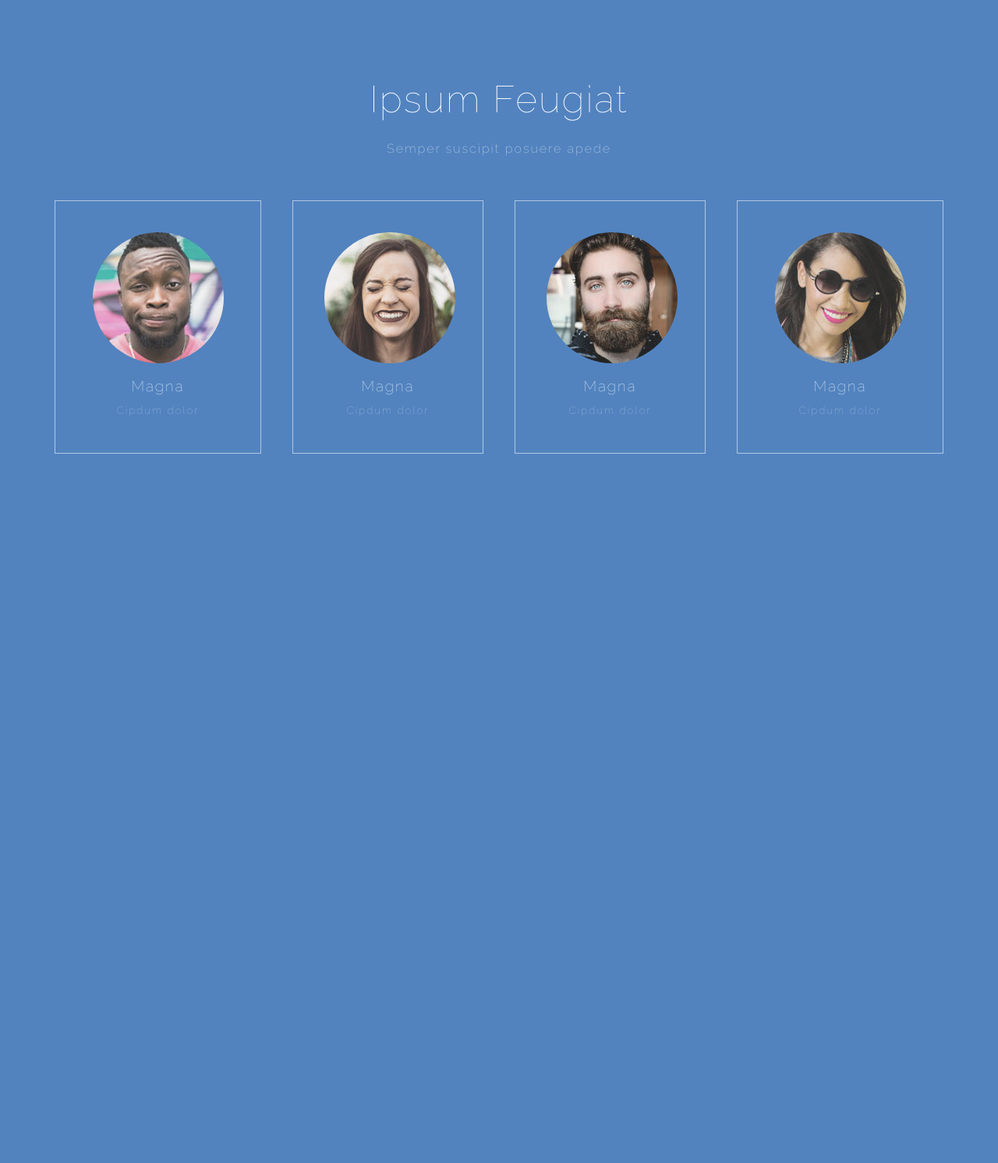
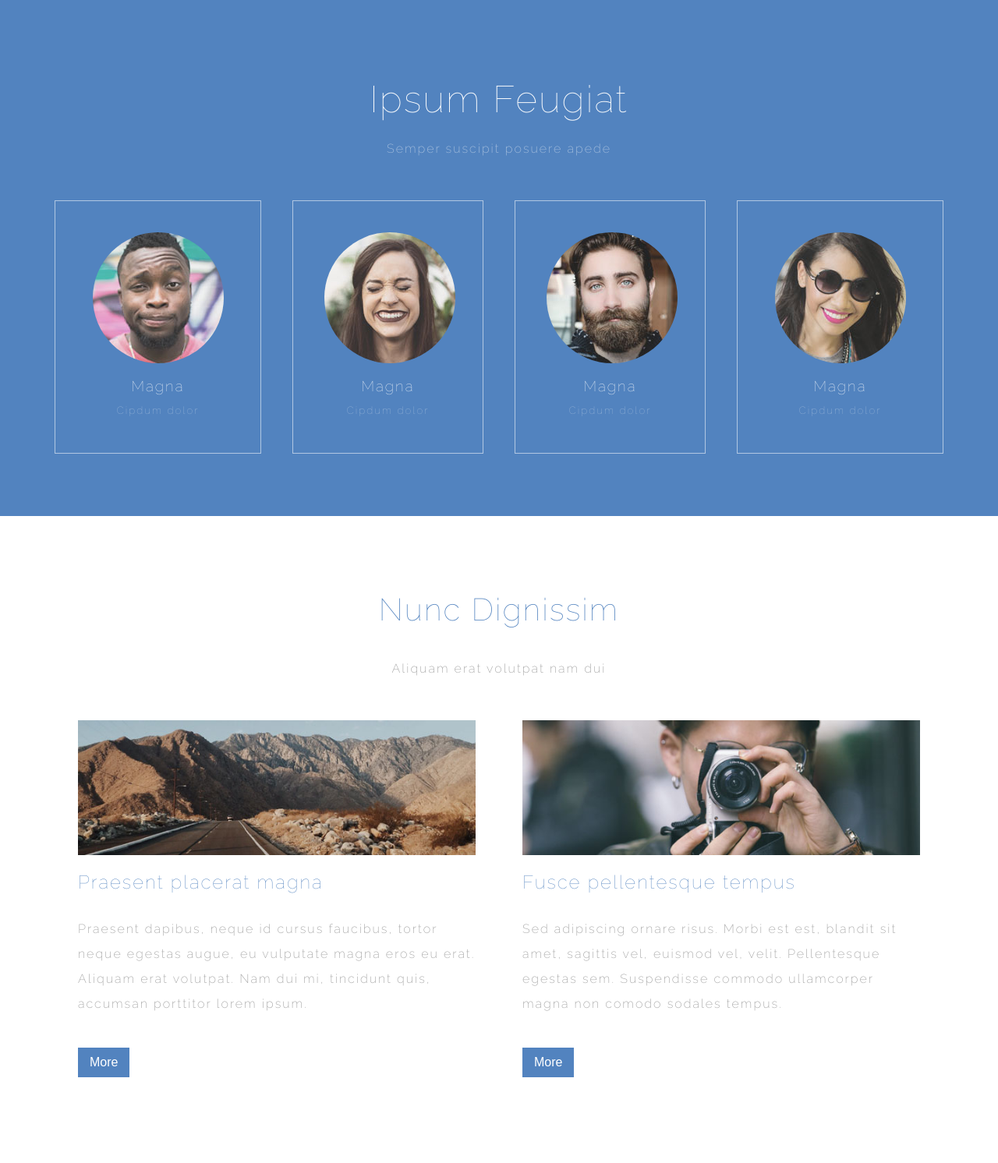
Before and after one commit to peka80/Webcon, a PHP site: page / in a window 1280 px wide. Shown: the part 872-2364 px from the top of the page at 78% size. Before the commit the page ends 1454 px from the top, so only its background shows below. Run offline with PHP 8.4, Linux system fonts and the light colour scheme.

Commit message:
blog html i css

```diff
--- a/SiteClone/index.html
+++ b/SiteClone/index.html
@@ -78,5 +78,23 @@
             </article>
         </div>
     </section>
+    <!-- Blog -->
+    <section class="blog container">
+        <h2>Nunc Dignissim</h2>
+        <p class="container">Aliquam erat volutpat nam dui</p>
+        <article>
+            <img src="img/pic01.jpg" alt="">
+            <h3>Praesent placerat magna</h3>
+            <p>Praesent dapibus, neque id cursus faucibus, tortor neque egestas augue, eu vulputate magna eros eu erat. Aliquam erat volutpat. Nam dui mi, tincidunt quis, accumsan porttitor lorem ipsum.</p>
+            <button>More</button>
+        </article>
+
+        <article>
+            <img src="img/pic02.jpg" alt="">
+            <h3>Fusce pellentesque tempus</h3>
+            <p>Sed adipiscing ornare risus. Morbi est est, blandit sit amet, sagittis vel, euismod vel, velit. Pellentesque egestas sem. Suspendisse commodo ullamcorper magna non comodo sodales tempus.</p>
+            <button>More</button>
+        </article>
+    </section>
 </body>
 </html>
--- a/SiteClone/style.css
+++ b/SiteClone/style.css
@@ -204,3 +204,39 @@ hgroup h5 span {
 .wrap h5 {
     color: var(--lightGray);
 }
+
+/* Blog */
+
+.blog {
+    padding: 80px 0;
+}
+
+.blog h2 {
+    text-align: center;
+    font-size: 2.5rem;
+    color: var(--blue);
+}
+
+.blog h2 + p {
+    text-align: center;
+}
+
+.blog img {
+    width: 100%;
+}
+
+.blog article {
+    width: 50%;
+    float: left;
+    padding: 30px;
+}
+
+.blog h3 {
+    color: var(--blue);
+    font-size: 1.5rem;
+}
+
+.blog p {
+    color: var(--gray);
+    padding: 20px 0;
+}
```
